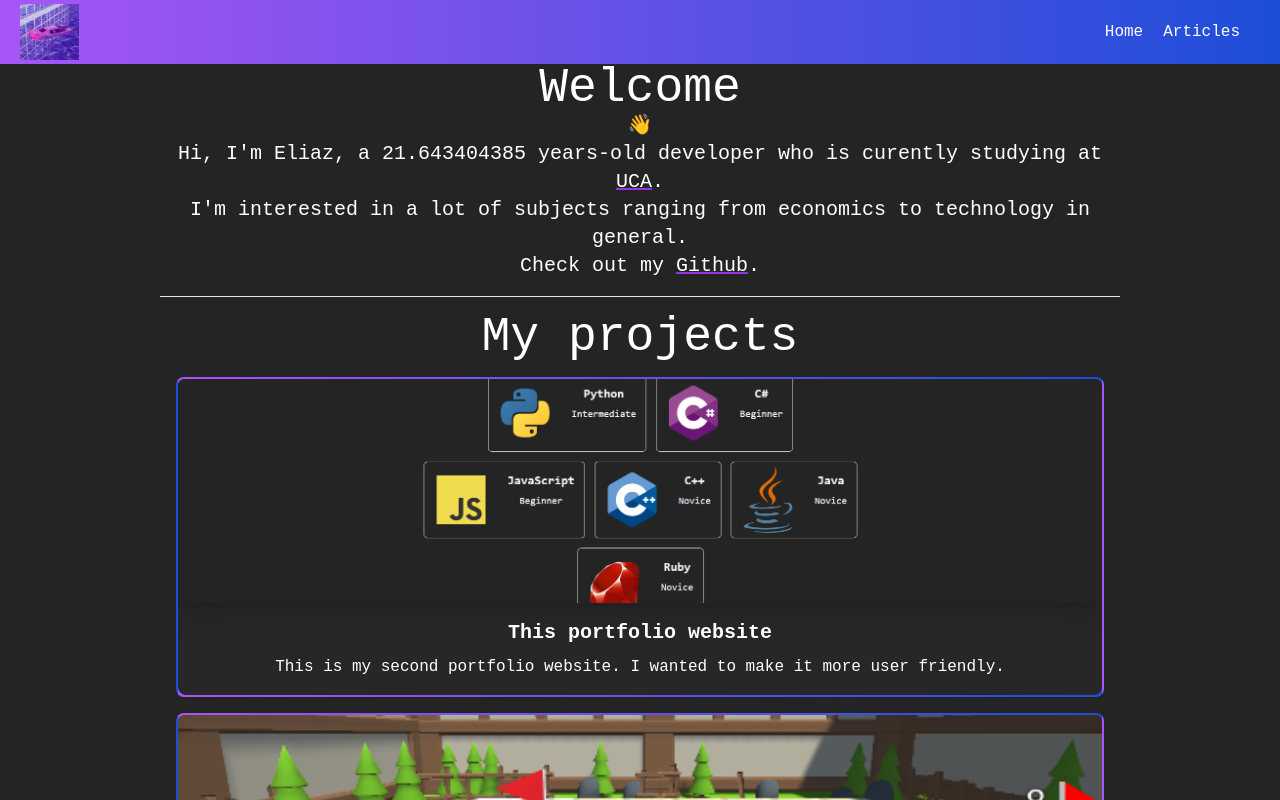
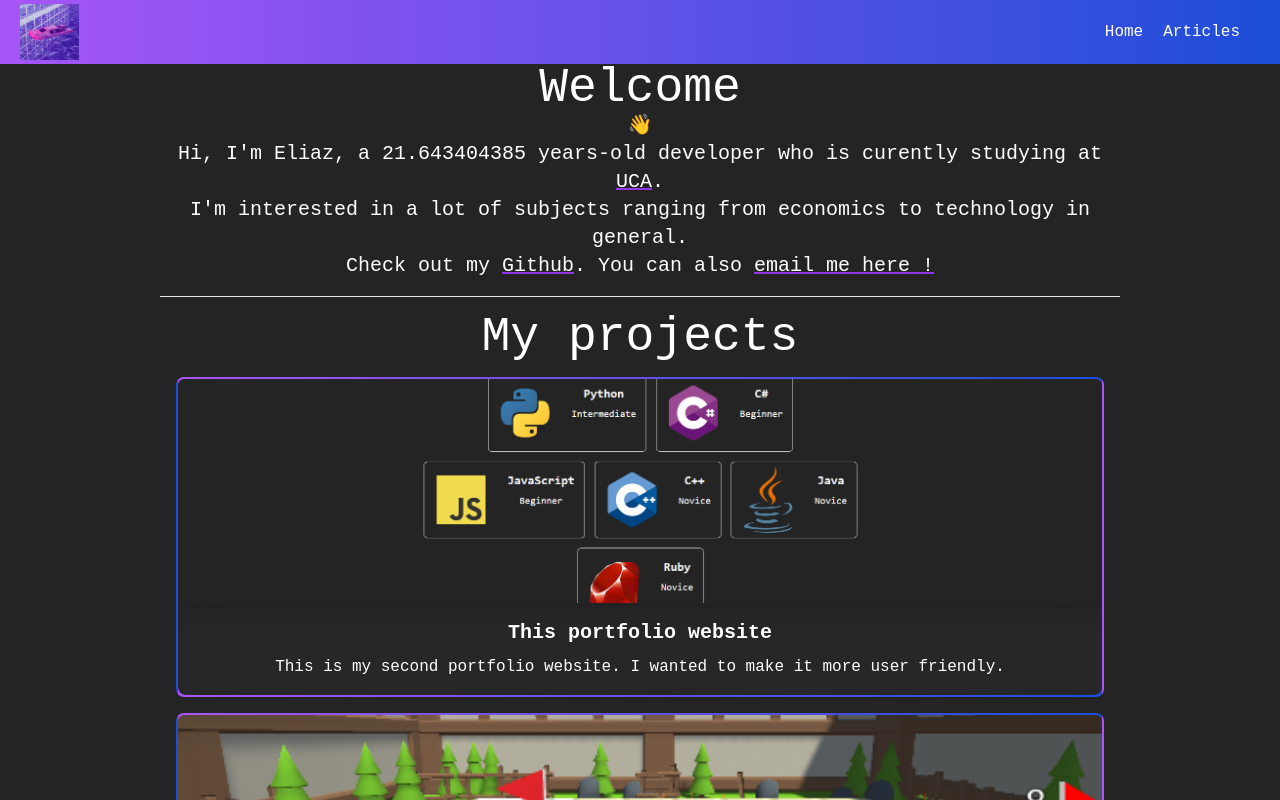
Before and after one commit to Eliaz-LR/Personal-website-v2, a Vue app: page / in a window 1280 px wide. Shown: the top 800 px of the page. Built offline with nearby package versions, Linux system fonts and the light colour scheme.

Commit message:
Update Bio.vue

```diff
--- a/src/components/Bio.vue
+++ b/src/components/Bio.vue
@@ -5,7 +5,7 @@
         <a href='https://www.iut-clermont.fr/formations/dut-informatique/'>UCA</a>.
         <br/>
         I'm interested in a lot of subjects ranging from economics to technology in general.<br/>
-        Check out my <a href="https://github.com/Eliaz-LR">Github</a>.
+        Check out my <a href="https://github.com/Eliaz-LR">Github</a>. You can also <a href="mailto:me@eliaz-lr.dev">email me here !</a>
     </h2>
 </template>
 
```
